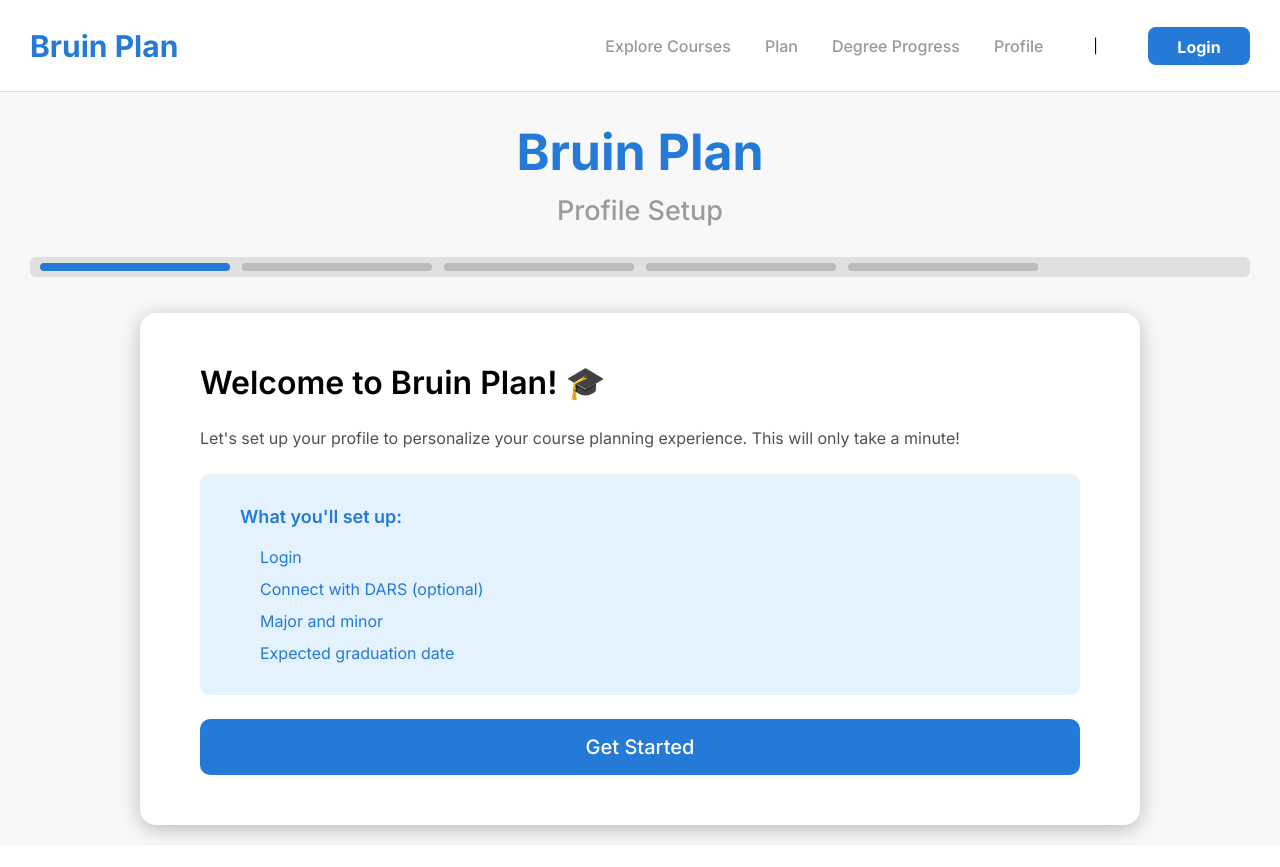
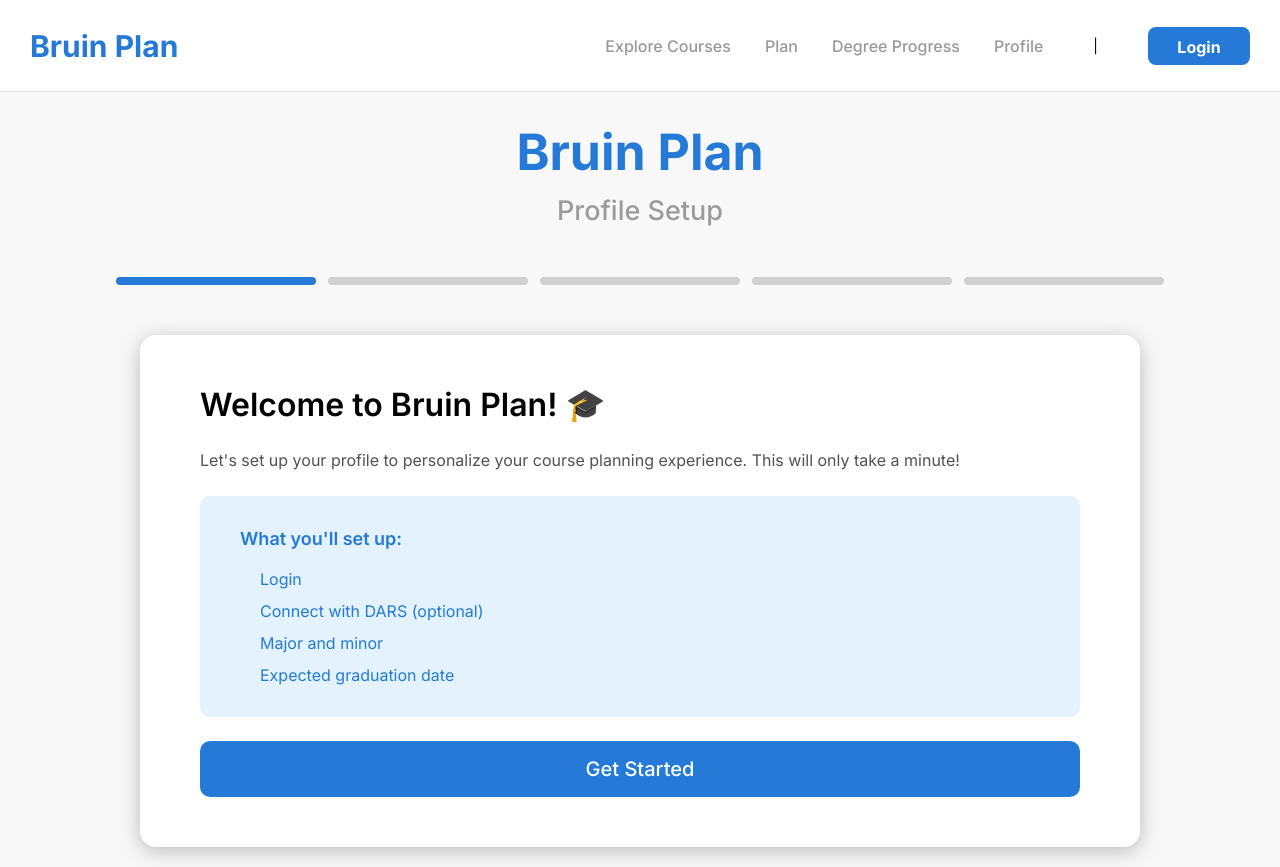
Before and after one commit to apant123/bruinplan, a React (Create React App) app in the folder frontend/: page /signup in a window 1280 px wide. Before the commit the page ends 845 px from the top, so only its background shows below. Built offline with nearby package versions, Linux system fonts and the light colour scheme.

Commit message:
fixed a css name conflict

```diff
--- a/frontend/src/components/ProfileSetup/ProgressBar.css
+++ b/frontend/src/components/ProfileSetup/ProgressBar.css
@@ -2,14 +2,19 @@
   display: flex;
   gap: 12px;
   align-items: center;
-  padding: 10px;
+  justify-content: center;
+  padding: 20px 0 30px 0;
+  max-width: 1200px;
+  margin: 0 auto;
+  width: 100%;
 }
 
 .progress-bar-step {
   height: 8px;
-  width: 190px;
+  flex: 1;
+  max-width: 200px;
   border-radius: 10px;
-  background-color: #bcbcbc;
+  background-color: #d1d1d1;
   transition: background-color 0.3s;
 }
 
--- a/frontend/src/pages/DegreeProgress.css
+++ b/frontend/src/pages/DegreeProgress.css
@@ -106,7 +106,7 @@
   margin-bottom: 12px;
 }
 
-.progress-bar-container {
+.graduation-progress-bar-container {
   width: 100%;
   height: 12px;
   background: #e0e0e0;
@@ -115,7 +115,7 @@
   margin-bottom: 16px;
 }
 
-.progress-bar-fill {
+.graduation-progress-bar-fill {
   width: 75%;
   height: 100%;
   background: linear-gradient(90deg, #6ea8fe 0%, #247ad6 100%);
--- a/frontend/src/pages/DegreeProgress.js
+++ b/frontend/src/pages/DegreeProgress.js
@@ -126,8 +126,8 @@ function DegreeProgress() {
               </svg>
             </div>
             <div className="expected-grad">Expected: Spring 2026</div>
-            <div className="progress-bar-container">
-              <div className="progress-bar-fill"></div>
+            <div className="graduation-progress-bar-container">
+              <div className="graduation-progress-bar-fill"></div>
             </div>
             <p className="projection-text">On track to graduate in 4 years based on current pace.</p>
           </div>
```
